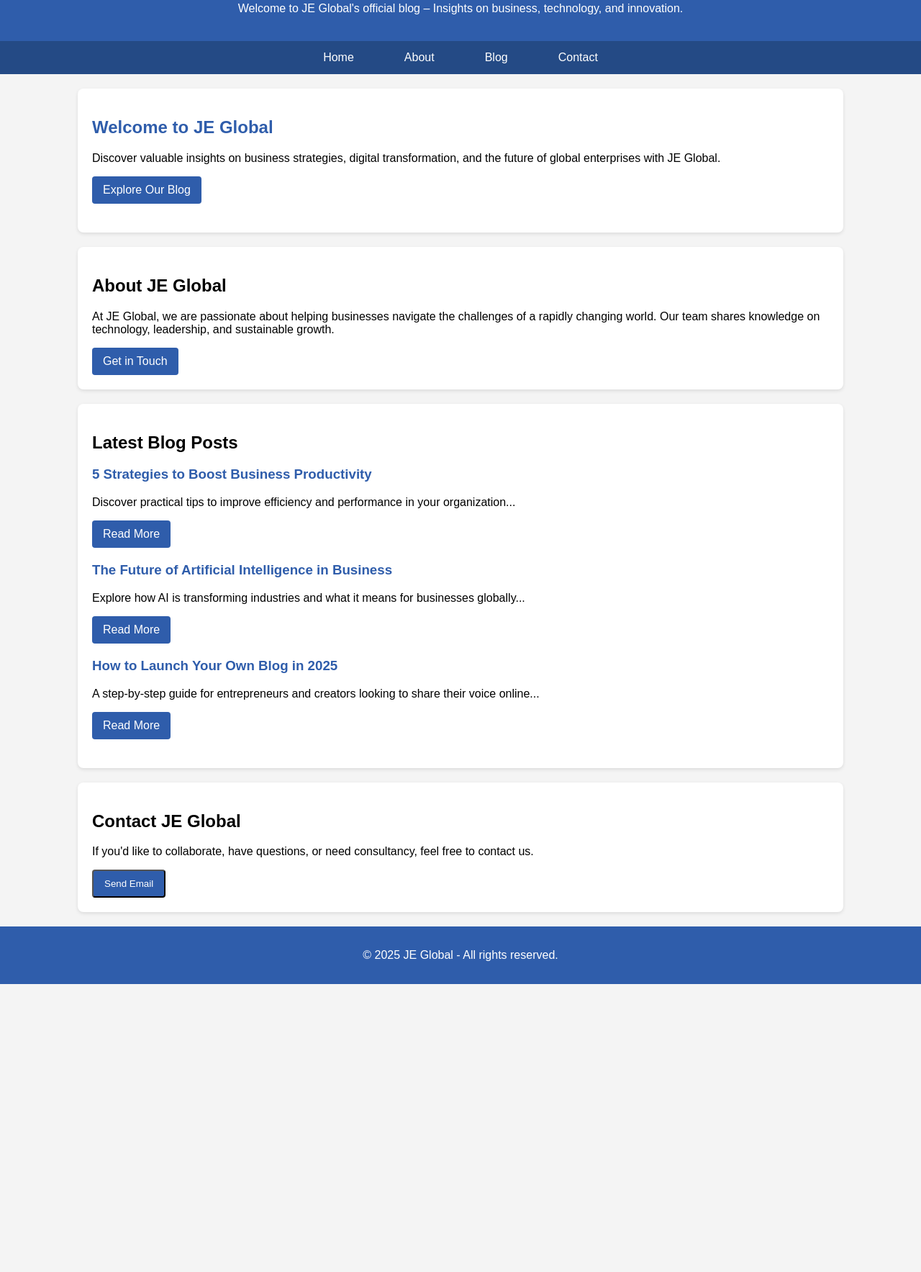
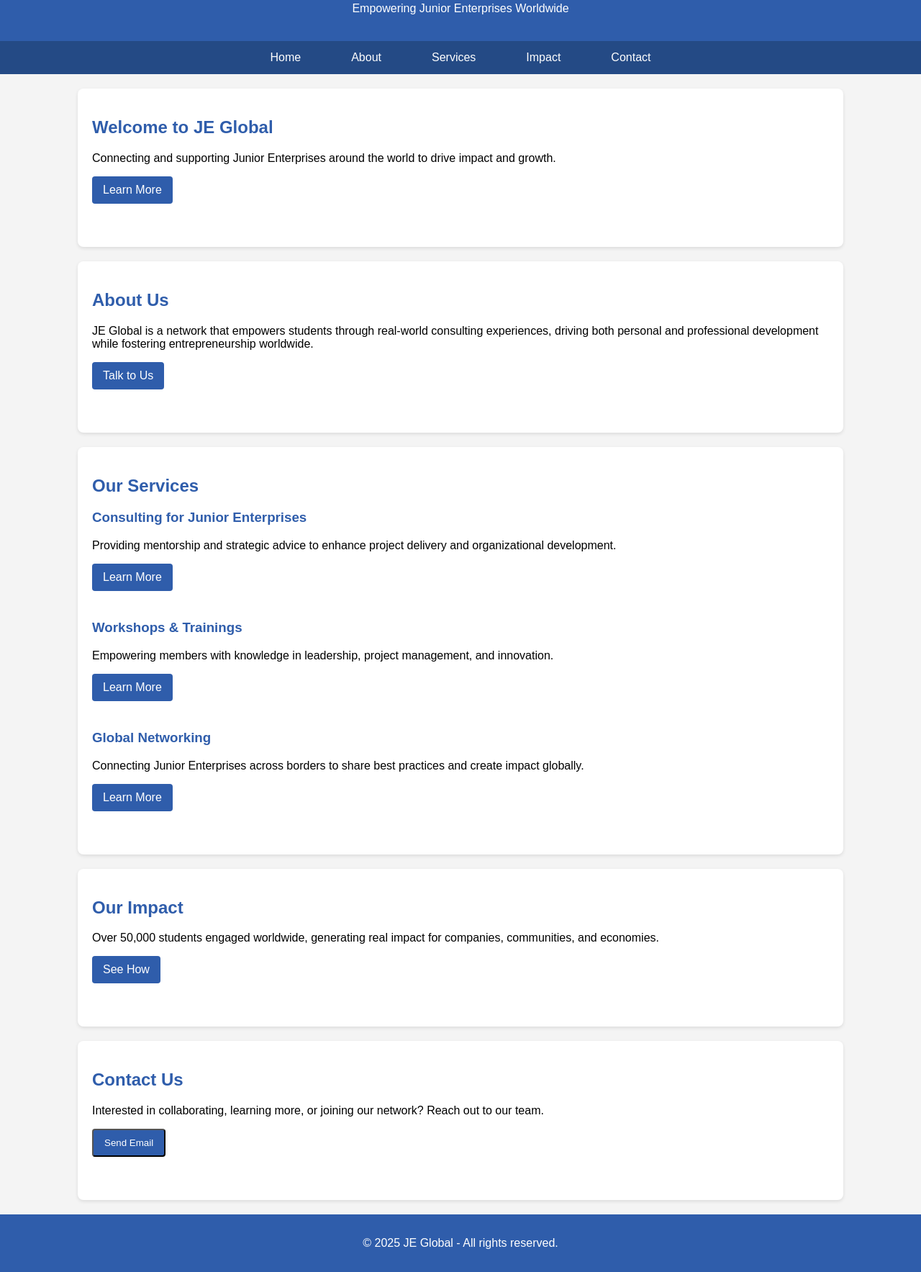
Before and after one commit to TrizVarago/DummyGA, a plain HTML site: page index.html in a window 1280 px wide. Shown: the part 70-1837 px from the top of the page at 72% size. Before the commit the page ends 1437 px from the top, so only its background shows below. Drawn offline with Linux system fonts and the light colour scheme.

Commit message:
Update index.html

```diff
--- a/index.html
+++ b/index.html
@@ -1,4 +1,3 @@
-
 <!DOCTYPE html>
 <html lang="en">
 <head>
@@ -15,7 +14,7 @@
 
   <meta charset="UTF-8" />
   <meta name="viewport" content="width=device-width, initial-scale=1.0" />
-  <title>JE Global Blog</title>
+  <title>JE Global - Junior Enterprises</title>
   <style>
     :root {
       --main-blue: #2F5DAB;
@@ -67,10 +66,10 @@
       border-radius: 8px;
       box-shadow: 0 2px 5px rgba(0,0,0,0.1);
     }
-    .post {
-      margin-bottom: 20px;
+    .section {
+      margin-bottom: 40px;
     }
-    .post h2, .post h3 {
+    .section h2, .section h3 {
       color: var(--main-blue);
     }
     .btn {
@@ -81,6 +80,7 @@
       border-radius: 4px;
       display: inline-block;
       transition: background-color 0.3s;
+      cursor: pointer;
     }
     .btn:hover {
       background-color: var(--dark-blue);
@@ -97,53 +97,137 @@
 <body>
   <header>
     <h1>JE Global</h1>
-    <p>Welcome to JE Global's official blog – Insights on business, technology, and innovation.</p>
+    <p>Empowering Junior Enterprises Worldwide</p>
   </header>
   <nav>
     <ul>
       <li><a href="#home" id="nav-home">Home</a></li>
       <li><a href="#about" id="nav-about">About</a></li>
-      <li><a href="#blog" id="nav-blog">Blog</a></li>
+      <li><a href="#services" id="nav-services">Services</a></li>
+      <li><a href="#impact" id="nav-impact">Impact</a></li>
       <li><a href="#contact" id="nav-contact">Contact</a></li>
     </ul>
   </nav>
+
   <div class="container" id="home">
-    <div class="post">
+    <div class="section">
       <h2>Welcome to JE Global</h2>
-      <p>Discover valuable insights on business strategies, digital transformation, and the future of global enterprises with JE Global.</p>
-      <a href="#blog" class="btn" id="btn-read-blog">Explore Our Blog</a>
+      <p>Connecting and supporting Junior Enterprises around the world to drive impact and growth.</p>
+      <a href="#services" class="btn" id="btn-learn-more">Learn More</a>
     </div>
   </div>
+
   <div class="container" id="about">
-    <h2>About JE Global</h2>
-    <p>At JE Global, we are passionate about helping businesses navigate the challenges of a rapidly changing world. Our team shares knowledge on technology, leadership, and sustainable growth.</p>
-    <a href="#contact" class="btn" id="btn-contact-me">Get in Touch</a>
-  </div>
-  <div class="container" id="blog">
-    <h2>Latest Blog Posts</h2>
-    <div class="post">
-      <h3>5 Strategies to Boost Business Productivity</h3>
-      <p>Discover practical tips to improve efficiency and performance in your organization...</p>
-      <a href="#" class="btn" id="btn-read-post1">Read More</a>
-    </div>
-    <div class="post">
-      <h3>The Future of Artificial Intelligence in Business</h3>
-      <p>Explore how AI is transforming industries and what it means for businesses globally...</p>
-      <a href="#" class="btn" id="btn-read-post2">Read More</a>
-    </div>
-    <div class="post">
-      <h3>How to Launch Your Own Blog in 2025</h3>
-      <p>A step-by-step guide for entrepreneurs and creators looking to share their voice online...</p>
-      <a href="#" class="btn" id="btn-read-post3">Read More</a>
+    <div class="section">
+      <h2>About Us</h2>
+      <p>JE Global is a network that empowers students through real-world consulting experiences, driving both personal and professional development while fostering entrepreneurship worldwide.</p>
+      <a href="#contact" class="btn" id="btn-about-contact">Talk to Us</a>
     </div>
   </div>
+
+  <div class="container" id="services">
+    <div class="section">
+      <h2>Our Services</h2>
+      <div class="section">
+        <h3>Consulting for Junior Enterprises</h3>
+        <p>Providing mentorship and strategic advice to enhance project delivery and organizational development.</p>
+        <a href="#" class="btn" id="btn-service-consulting">Learn More</a>
+      </div>
+      <div class="section">
+        <h3>Workshops & Trainings</h3>
+        <p>Empowering members with knowledge in leadership, project management, and innovation.</p>
+        <a href="#" class="btn" id="btn-service-workshops">Learn More</a>
+      </div>
+      <div class="section">
+        <h3>Global Networking</h3>
+        <p>Connecting Junior Enterprises across borders to share best practices and create impact globally.</p>
+        <a href="#" class="btn" id="btn-service-networking">Learn More</a>
+      </div>
+    </div>
+  </div>
+
+  <div class="container" id="impact">
+    <div class="section">
+      <h2>Our Impact</h2>
+      <p>Over 50,000 students engaged worldwide, generating real impact for companies, communities, and economies.</p>
+      <a href="#contact" class="btn" id="btn-see-impact">See How</a>
+    </div>
+  </div>
+
   <div class="container" id="contact">
-    <h2>Contact JE Global</h2>
-    <p>If you'd like to collaborate, have questions, or need consultancy, feel free to contact us.</p>
-    <button class="btn" id="btn-send-email">Send Email</button>
+    <div class="section">
+      <h2>Contact Us</h2>
+      <p>Interested in collaborating, learning more, or joining our network? Reach out to our team.</p>
+      <button class="btn" id="btn-send-email">Send Email</button>
+    </div>
   </div>
+
   <footer>
     <p>© 2025 JE Global - All rights reserved.</p>
   </footer>
+
+<!-- Eventos de Navegação e Botões -->
+<script>
+  // Navegação
+  document.querySelectorAll('nav a').forEach(link => {
+    link.addEventListener('click', () => {
+      gtag('event', 'nav_click', {
+        event_category: 'navigation',
+        event_label: link.getAttribute('href')
+      });
+    });
+  });
+
+  // Botões principais
+  document.getElementById('btn-learn-more').addEventListener('click', () => {
+    gtag('event', 'click_learn_more', {
+      event_category: 'engagement',
+      event_label: 'Learn More - Home'
+    });
+  });
+
+  document.getElementById('btn-about-contact').addEventListener('click', () => {
+    gtag('event', 'click_about_contact', {
+      event_category: 'engagement',
+      event_label: 'Contact from About'
+    });
+  });
+
+  document.getElementById('btn-service-consulting').addEventListener('click', () => {
+    gtag('event', 'click_service', {
+      event_category: 'services',
+      event_label: 'Consulting'
+    });
+  });
+
+  document.getElementById('btn-service-workshops').addEventListener('click', () => {
+    gtag('event', 'click_service', {
+      event_category: 'services',
+      event_label: 'Workshops'
+    });
+  });
+
+  document.getElementById('btn-service-networking').addEventListener('click', () => {
+    gtag('event', 'click_service', {
+      event_category: 'services',
+      event_label: 'Networking'
+    });
+  });
+
+  document.getElementById('btn-see-impact').addEventListener('click', () => {
+    gtag('event', 'click_impact', {
+      event_category: 'engagement',
+      event_label: 'See Impact'
+    });
+  });
+
+  document.getElementById('btn-send-email').addEventListener('click', () => {
+    gtag('event', 'click_contact', {
+      event_category: 'contact',
+      event_label: 'Send Email Button'
+    });
+  });
+</script>
+
 </body>
 </html>
```
